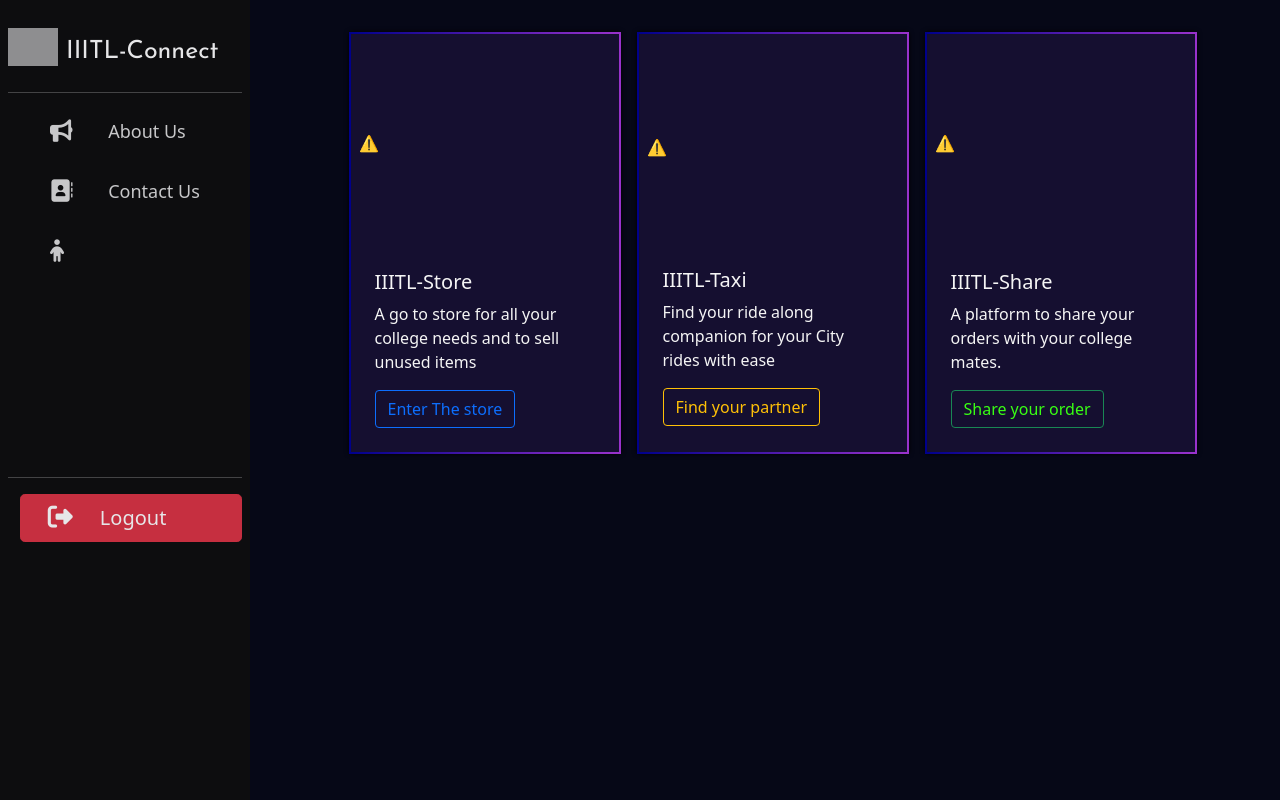
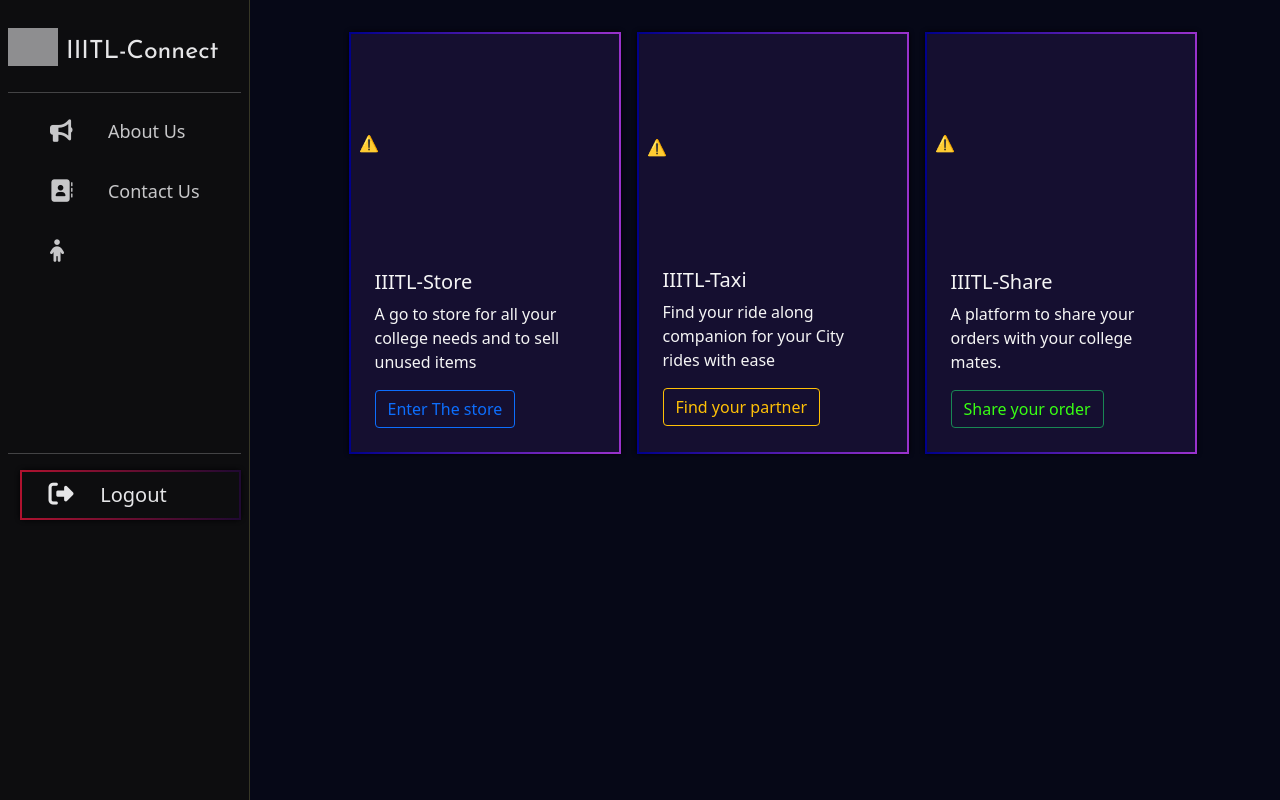
Before and after one commit to HemalDesai/mini_project, a Django app: template templates/accounts/services.html in a window 1280 px wide. Run offline with Django 3.2, Linux system fonts and the light colour scheme; the template is opened without the code that fills it, so the values that code supplies are empty; some libraries are stand-ins or nearby versions; grey boxes are pictures that could not be loaded.

Commit message:
frontend enhanced

```diff
--- a/templates/accounts/services.html
+++ b/templates/accounts/services.html
@@ -51,7 +51,7 @@
             <a href="/LNMtaxi" class="btn btn-outline-warning">Find your partner</a>
           </div>
         </div>
-        <div class="card p-2 m-2" style="background-color: #150f30;width: 17rem;height:26 rem; border:2px solid whitesmoke; margin-top: 200px;box-shadow: 0 0 5px black;border-image: linear-gradient(to right, darkblue, darkorchid) 1;">
+        <div class="card p-2 m-2" style="background-color: #150f30;width: 17rem;height:26 rem;margin-top: 200px; border:2px solid whitesmoke; box-shadow: 0 0 5px black;border-image: linear-gradient(to right, darkblue, darkorchid) 1;">
           <!-- <img src="https://i.ibb.co/2Ph3FPN/LNM-2.png" class="card-img-top" alt="..."> -->
           <!-- <img src="https://i.ibb.co/xCz1W2g/shopping-3.png" class="card-img-top" alt="..." style="margin-top :10px;"> -->
           <lottie-player src="https://assets1.lottiefiles.com/packages/lf20_0d398xcs.json"  background="transparent"  speed="1.5"  style="width: 252px; height: 202px;"  loop  autoplay></lottie-player>
--- a/templates/common/base_navbar.html
+++ b/templates/common/base_navbar.html
@@ -39,6 +39,8 @@
     overflow-y: auto;
     /* background: rgb(24, 23, 23); */
     opacity: 0.9;
+    /* add border left */
+    border-right: 1px solid #3d3d29;
   }
 
   #content-wrapper {
@@ -106,12 +108,12 @@
             </a>
           </li>
         </ul>
-        <br/><br/><br/><br/><br/><br/><br/>
+        <br/><br/><br/><br/><br/><br/>
         <hr>
         <div>
           <ul>
 
-            <a href="{% url 'logout' %}" class=" btn btn-lg btn-danger btn-block text-white d-grid d-flex align-items-center mb-2" style="margin-left:-10%;">
+            <a href="{% url 'logout' %}" class=" btn btn-lg  btn-block text-white d-grid d-flex align-items-center mb-2" style="margin-left:-10%;border:2px solid whitesmoke; box-shadow: 0 0 5px black;border-image: linear-gradient(to right, #c31432, #240b36) 1;  ">
               <i class="w-25 fas fa-sign-out-alt fa-lg me-3" aria-hidden="true"></i>
               Logout
             </a>
@@ -121,6 +123,7 @@
         </div>
       </div>
     </div>
+    <div class = "vertical"></div>
     <div id="content-wrapper">
       <div class="container-fluid">
         <div class="row">
```
Also changed, not shown: db.sqlite3.
